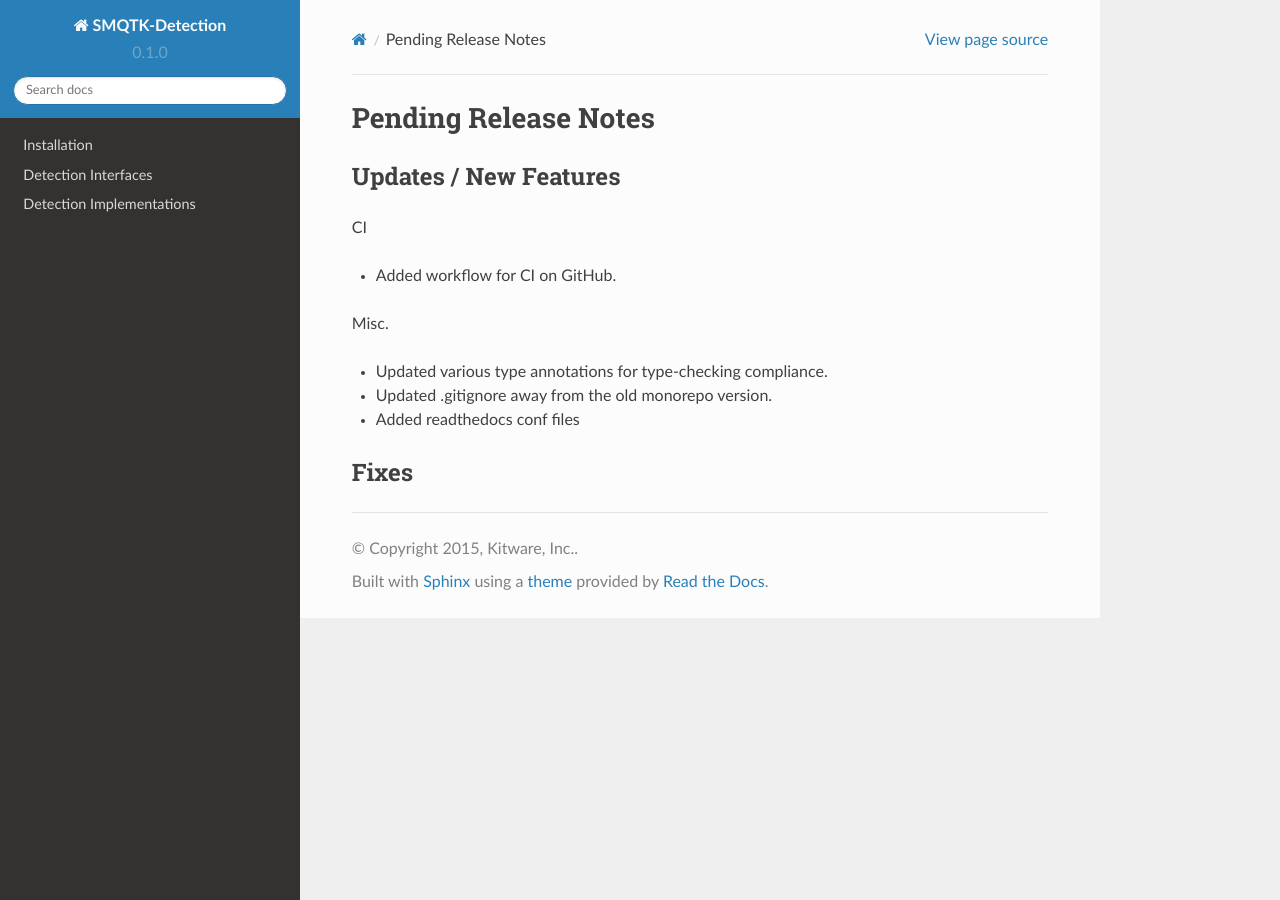
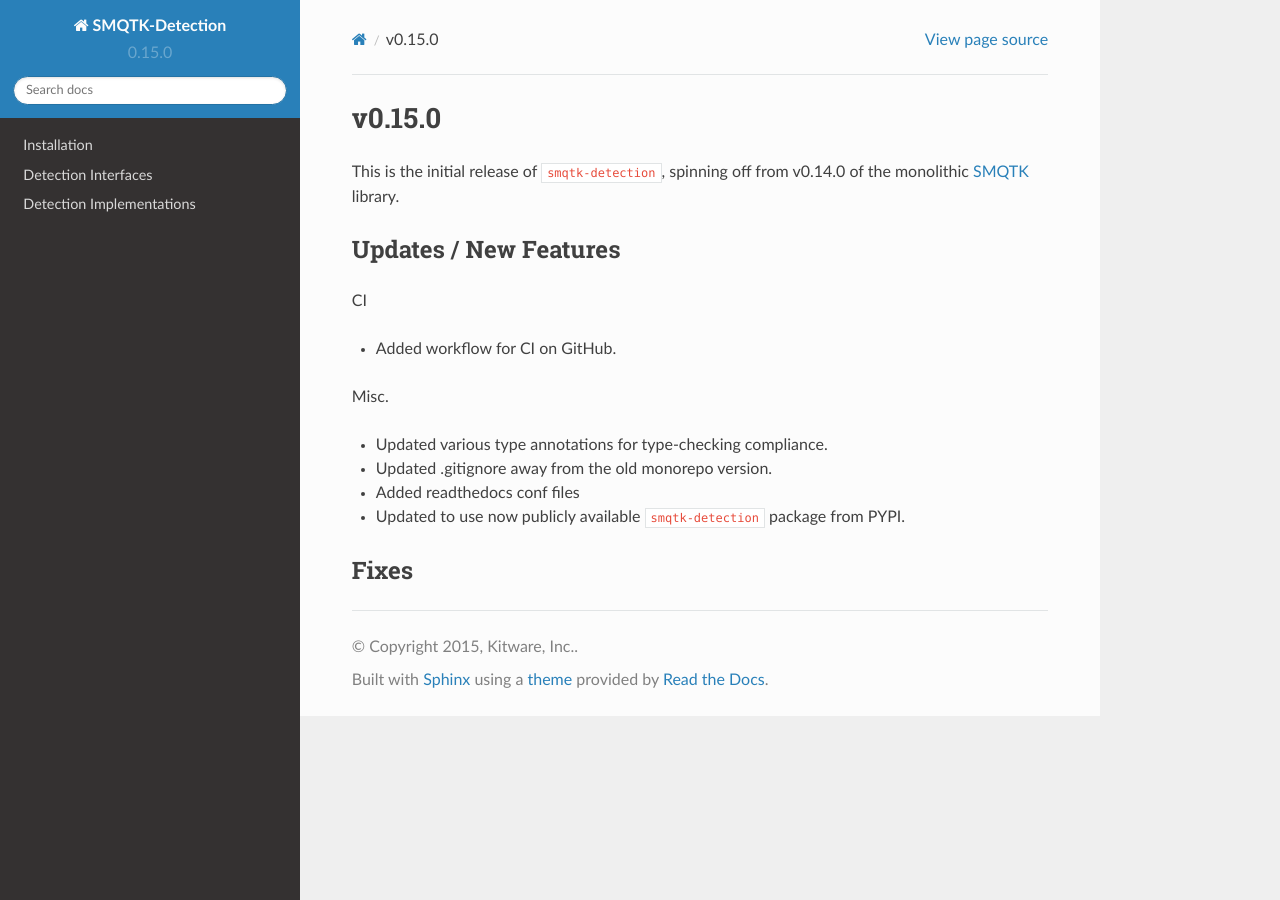
Before and after one commit to Kitware/SMQTK-Detection, a Sphinx documentation site: the page built from docs/release_notes/v0.15.0.rst, in a window 1280 px wide. Built offline with Sphinx 7.4.7 and the Read the Docs theme 2.0.0, drawn with Linux system fonts in a browser that asks for light colours; pages that are not in the unit, such as notebooks, are missing from menus; the version number is read from the project's files by our own code.

Commit message:
Updated docs for v0.15.0 release, added py.typed file.

```diff
--- a/docs/release_notes.rst
+++ b/docs/release_notes.rst
@@ -4,4 +4,5 @@ Release Notes
 .. toctree::
    :maxdepth: 1
 
+   release_notes/v0.15.0.rst
    release_notes/pending_release.rst
--- a/docs/release_notes/pending_release.rst
+++ b/docs/release_notes/v0.15.0.rst
@@ -1,6 +1,10 @@
-Pending Release Notes
-=====================
+v0.15.0
+=======
 
+This is the initial release of ``smqtk-detection``, spinning off from
+v0.14.0 of the monolithic `SMQTK`_ library.
+
+.. _smqtk: https://github.com/kitware/smqtk
 
 Updates / New Features
 ----------------------
@@ -16,5 +20,7 @@ Misc.
 
 * Added readthedocs conf files
 
+* Updated to use now publicly available ``smqtk-detection`` package from PYPI.
+
 Fixes
 -----
--- a/pyproject.toml
+++ b/pyproject.toml
@@ -4,7 +4,7 @@ build-backend = "poetry.core.masonry.api"
 
 [tool.poetry]
 name = "smqtk-detection"
-version = "0.1.0"
+version = "0.15.0"
 description = "Algorithms, data structures and utilities around performing detection of inputs"
 license = "BSD-3-Clause"
 authors = ["Kitware, Inc. <smqtk-developers@kitware.com>"]
```
Also changed, not shown: 2 other files.
